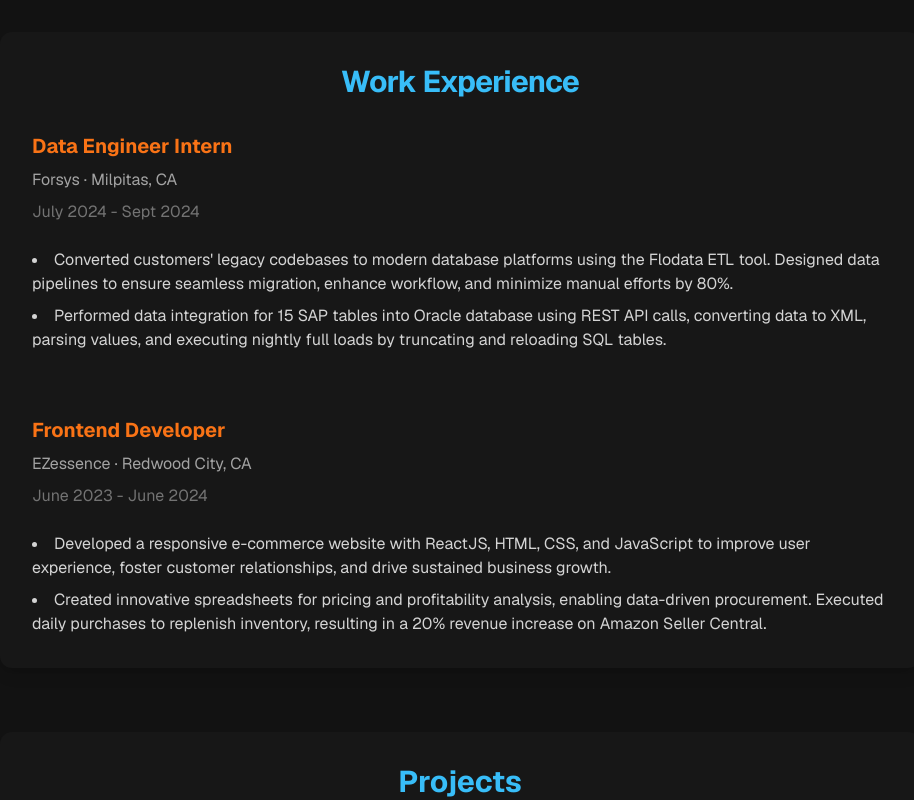
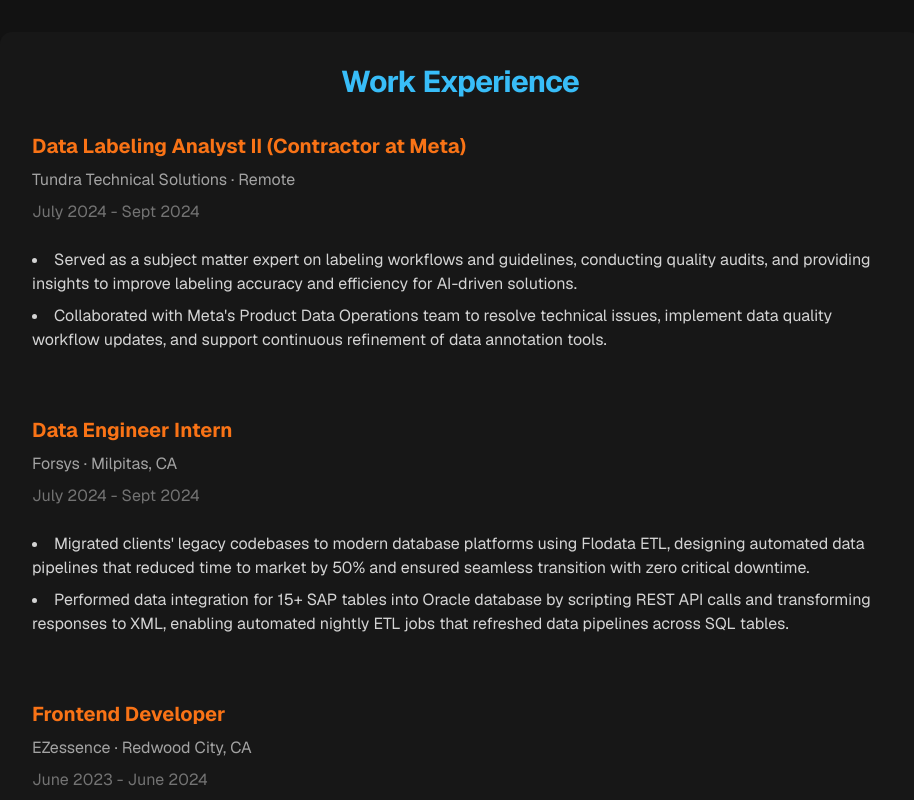
Before and after one commit to Peak1260/Portfolio, a Next.js app: page / in a window 1280 px wide. Shown: the part 1620-2420 px from the top of the page, without its empty margins (180-1094 px from the left). Built offline with nearby package versions, Linux system fonts and the light colour scheme.

Commit message:
added Tundra to work experience

```diff
--- a/app/page.tsx
+++ b/app/page.tsx
@@ -183,43 +183,42 @@ export default function HomePage() {
         </h1>
         <div className="flex flex-col gap-16">
           <Section>
+            <h2 className="text-xl font-bold text-orange-500">Data Labeling Analyst II (Contractor at Meta)</h2>
+            <p className="text-neutral-400">Tundra Technical Solutions · Remote</p>
+            <p className="text-neutral-500">July 2024 - Sept 2024</p>
+            <ul className="list-disc list-inside space-y-2 text-neutral-300 mt-4">
+              <li>
+                Served as a subject matter expert on labeling workflows and guidelines, conducting quality audits, and providing insights to improve labeling accuracy and efficiency for AI-driven solutions.
+              </li>
+              <li>
+                Collaborated with Meta&apos;s Product Data Operations team to resolve technical issues, implement data quality workflow updates, and support continuous refinement of data annotation tools.
+              </li>
+            </ul>
+          </Section>
+          <Section>
             <h2 className="text-xl font-bold text-orange-500">Data Engineer Intern</h2>
             <p className="text-neutral-400">Forsys · Milpitas, CA</p>
             <p className="text-neutral-500">July 2024 - Sept 2024</p>
             <ul className="list-disc list-inside space-y-2 text-neutral-300 mt-4">
               <li>
-                Converted customers&apos; legacy codebases to modern database
-                platforms using the Flodata ETL tool. Designed data pipelines to
-                ensure seamless migration, enhance workflow, and minimize manual
-                efforts by 80%.
+                Migrated clients&apos; legacy codebases to modern database platforms using Flodata ETL, designing automated data pipelines that reduced time to market by 50% and ensured seamless transition with zero critical downtime.
               </li>
               <li>
-                Performed data integration for 15 SAP tables into Oracle
-                database using REST API calls, converting data to XML, parsing
-                values, and executing nightly full loads by truncating and
-                reloading SQL tables.
+                Performed data integration for 15+ SAP tables into Oracle database by scripting REST API calls and transforming responses to XML, enabling automated nightly ETL jobs that refreshed data pipelines across SQL tables.
               </li>
             </ul>
           </Section>
           <Section>
 
             <h2 className="text-xl font-bold text-orange-500">Frontend Developer</h2>
-            {/* Adjusted secondary text color */}
             <p className="text-neutral-400">EZessence · Redwood City, CA</p>
-            {/* Adjusted tertiary text color */}
             <p className="text-neutral-500">June 2023 - June 2024</p>
-             {/* Adjusted list text color */}
             <ul className="list-disc list-inside space-y-2 text-neutral-300 mt-4">
               <li>
-                Developed a responsive e-commerce website with ReactJS, HTML,
-                CSS, and JavaScript to improve user experience, foster customer
-                relationships, and drive sustained business growth.
+                Developed a responsive e-commerce website with React, HTML, CSS, and JavaScript to improve user experience, foster customer relationships, and directly increase storefront visits.
               </li>
               <li>
-                Created innovative spreadsheets for pricing and profitability
-                analysis, enabling data-driven procurement. Executed daily
-                purchases to replenish inventory, resulting in a 20% revenue
-                increase on Amazon Seller Central.
+                Automated pricing analysis via spreadsheet tools to identify profitable SKUs and replenish inventory daily, driving a 20% revenue increase on Amazon Seller Central.
               </li>
             </ul>
           </Section>
```
